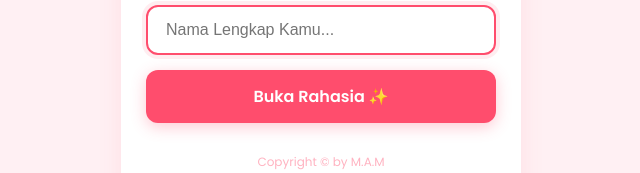
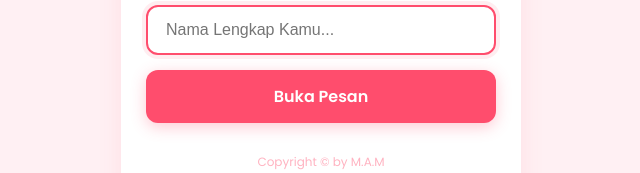
Before and after one commit to asyroful/yes-or-no, a React (Vite) app: page / in a window 1280 px wide. Shown: the part 369-542 px from the top of the page, without its empty margins (319-959 px from the left). Built offline with nearby package versions, Linux system fonts and the light colour scheme.

Commit message:
fix: adjust wording long text

```diff
--- a/src/App.jsx
+++ b/src/App.jsx
@@ -16,6 +16,7 @@ function App() {
   const [error, setError] = useState("");
   const [answered, setAnswered] = useState(false);
   const [noClickCount, setNoClickCount] = useState(0);
+  const [isResetting, setIsResetting] = useState(false);
 
   const targetName = "Meyta Alfi Maharani";
 
@@ -26,11 +27,14 @@ function App() {
 
     if (inputName === fullName) {
       // Reset counter dan log sesi sebelumnya
+      setIsResetting(true);
       try {
         await fetch("/api/reset", { method: "POST" });
       } catch (error) {
         console.error("Failed to reset session:", error);
         // Lanjutkan saja meskipun reset gagal
+      } finally {
+        setIsResetting(false);
       }
 
       setCurrentStep(1);
@@ -100,6 +104,7 @@ function App() {
           setName={setName}
           error={error}
           onSubmit={handleNameSubmit}
+          isLoading={isResetting}
         />
       )}
 
--- a/src/components/Confess.jsx
+++ b/src/components/Confess.jsx
@@ -3,18 +3,17 @@ import React from "react";
 function Confess({ name, onContinue, gif }) {
   return (
     <div className="step-container confess-step">
-      <img src={gif} alt="Minion" className="minion-gif" />
+      {/* <img src={gif} alt="Minion" className="minion-gif" /> */}
       <h1 className="title-text">Halo, Meyta! ❤️</h1>
       <div className="confess-content">
         <p>
-          aku di sini cuma pengen jujur soal apa yang aku rasain.
-          Entah kenapa, aku ngerasa aku suka sama kamu, mungkin bahkan udah di titik sayang. Aku juga nggak tahu persis alasannya apa, tapi aku senang karena ada seseorang yang mau dengerin ceritaku dan mau berbagi cerita juga sama aku.
+          Sebenernya aku bingung harus ungkapin apa engga. Entah kenapa, aku ngerasa aku suka sama kamu. Aku juga nggak tahu persis alasannya apa, tapi aku senang karena ada seseorang yang mau dengerin ceritaku dan mau berbagi cerita juga sama aku.
           <br />
           <br />
-          Hal kecil itu ternyata bikin aku ngerasa hidup lagi. Pelan-pelan aku jadi punya semangat buat ngejar goals, entah itu buat beberapa bulan atau tahun ke depan. Kedengarannya agak kurang masuk akal ya, soalnya sebelumnya aku ngerasa kayak udah nggak punya harapan buat suka sama orang lagi. Aku cuma mikir, selagi hari ini aku senang, ya udah cukup.
+          Hal kecil itu ternyata bikin aku ngerasa hidup lagi. Pelan-pelan aku jadi punya semangat buat ngejar <i>goals</i>, entah itu untuk beberapa bulan atau tahun ke depan. Kedengarannya agak kurang masuk akal ya, karena sebelumnya aku ngerasa kayak udah nggak punya harapan buat suka sama orang lagi. Aku cuma mikir, selagi hari ini aku senang, ya udah cukup.
           <br />
           <br />
-          Tapi tiap kali aku beneran suka sama seseorang, pikiranku selalu ikut jalan ke hari-hari ke depan. Dan itu yang bikin aku berani bilang, kamu bikin aku bersemangat.
+          Tapi tiap kali aku beneran suka sama seseorang, pikiranku selalu ikut jalan ke merencanakan dan mengusahakan hari-hari bahkan bulan-bulan ke depan. Dan itu yang bikin aku berani mengungkapkan perasaanku disini.
           <br />
           <br />
           Oh iya, kamu nggak perlu ngerasa harus membalas perasaanku kok. Aku cuma pengen kamu tahu perasaanku aja.
--- a/src/components/Credential.jsx
+++ b/src/components/Credential.jsx
@@ -1,6 +1,6 @@
 import React from "react";
 
-function Credential({ name, setName, error, onSubmit, minionLoves }) {
+function Credential({ name, setName, error, onSubmit, minionLoves, isLoading }) {
   return (
     <div className="step-container credential-step">
       <h1 className="title-text">Eits, Berhenti Dulu!</h1>
@@ -15,10 +15,11 @@ function Credential({ name, setName, error, onSubmit, minionLoves }) {
           onChange={(e) => setName(e.target.value)}
           placeholder="Nama Lengkap Kamu..."
           autoFocus
+          disabled={isLoading}
         />
         {error && <p className="error-text">{error}</p>}
-        <button type="submit" className="btn btn-submit">
-          Buka Rahasia ✨
+        <button type="submit" className="btn btn-submit" disabled={isLoading}>
+          {isLoading ? "Loading..." : "Buka Pesan"}
         </button>
       </form>
     </div>
```
Also changed, not shown: 1 other file (tests, documents, lock files or other folders).
